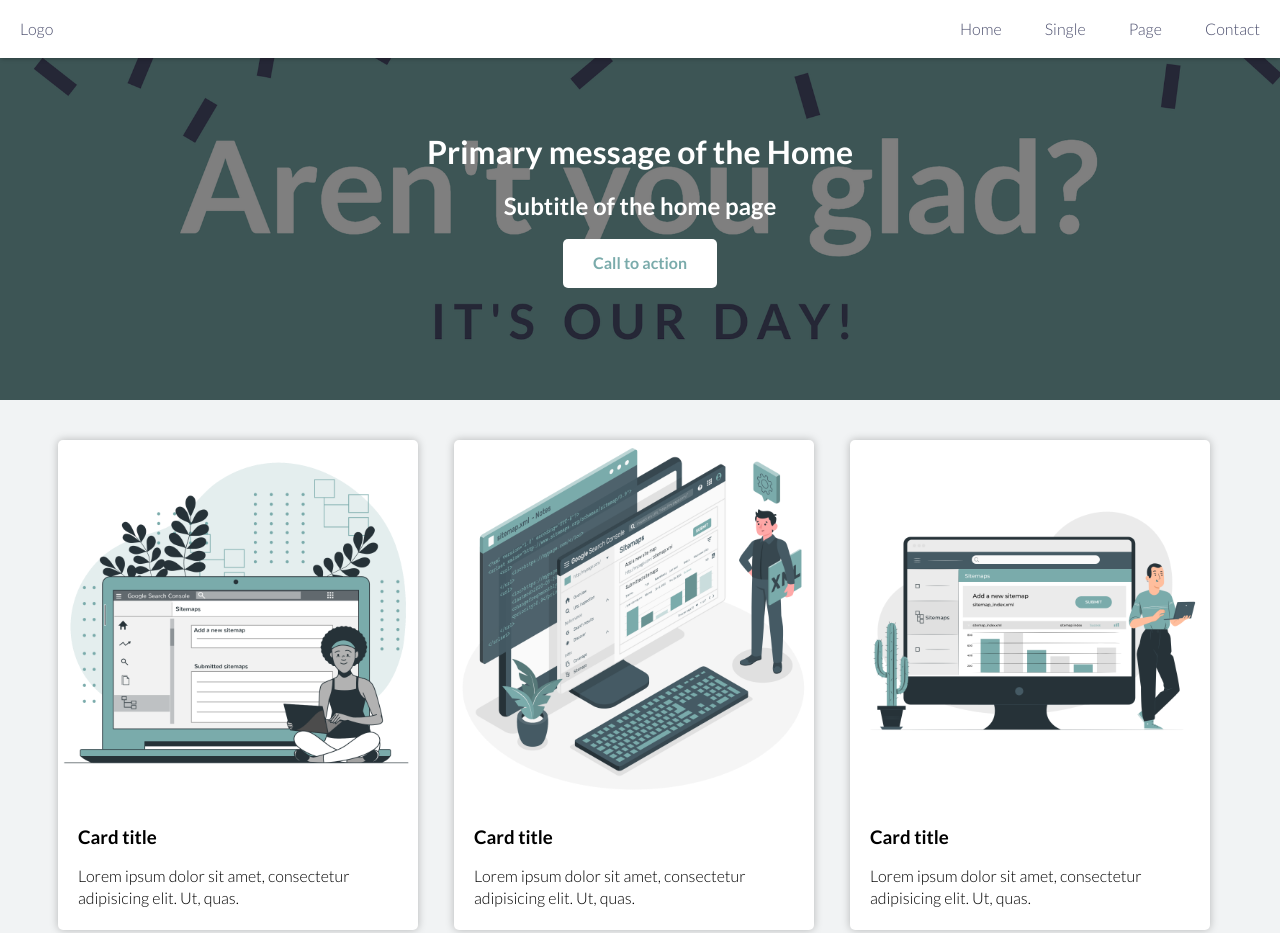
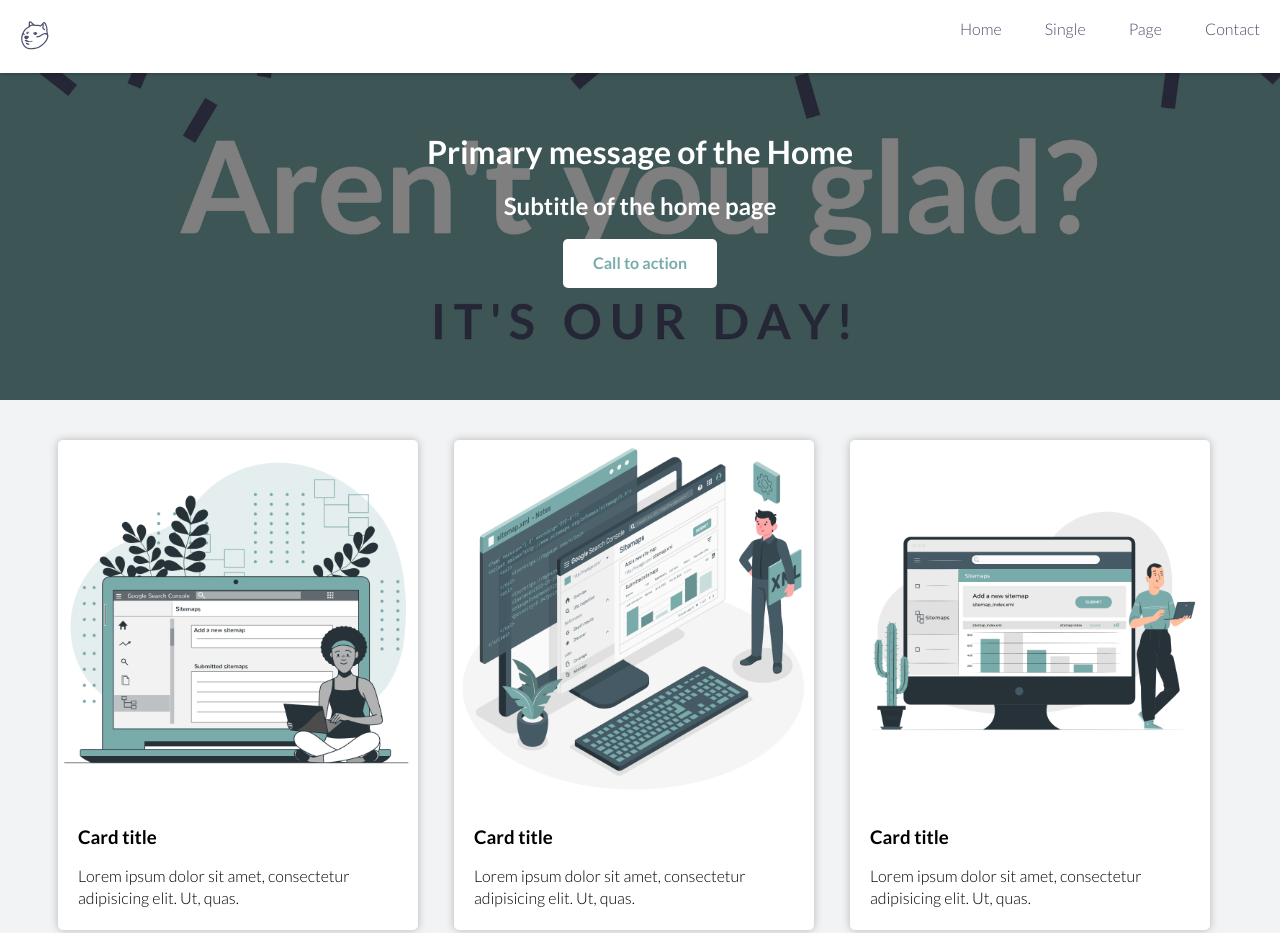
Before and after one commit to d-tello/base, a website: page index.html in a window 1280 px wide. Shown: the top 933 px of the page. Drawn offline with nearby package versions, Linux system fonts and the light colour scheme.

Commit message:
Logo added (for dark mode too)

```diff
--- a/index.html
+++ b/index.html
@@ -9,13 +9,19 @@
   <link rel="stylesheet" href="https://cdnjs.cloudflare.com/ajax/libs/normalize/8.0.1/normalize.css">
   <link rel="stylesheet" href="style.css">
   <link href="https://fonts.googleapis.com/css2?family=Lato:wght@300;700&display=swap" rel="stylesheet">
+
   <script src="https://ajax.googleapis.com/ajax/libs/jquery/3.1.0/jquery.min.js"></script>
 </head>
 
 <body>
 
   <header class="header clearfix animate__navbar">
-    <a href="" class="header__logo">Logo</a>
+    <a href="" class="header__logo">
+      <picture>
+        <source srcset="images/shiba_logo-dark.svg" media="(prefers-color-scheme: dark)">
+        <img src="images/shiba_logo-1.svg" alt="Logo">
+      </picture>
+    </a>
     <a href="" class="header__icon-bar">
       <span></span>
       <span></span>
--- a/style.css
+++ b/style.css
@@ -70,6 +70,11 @@ Header
   display: block;
   padding: 20px;
   text-decoration: none;
+}
+
+.header__logo img {
+  height: 30px;
+  width: 30px;
 }
 
 .header__menu {
```
Also changed, not shown: images/shiba_logo-1.svg (added), images/shiba_logo-2.svg (added), images/shiba_logo-dark.svg (added).
